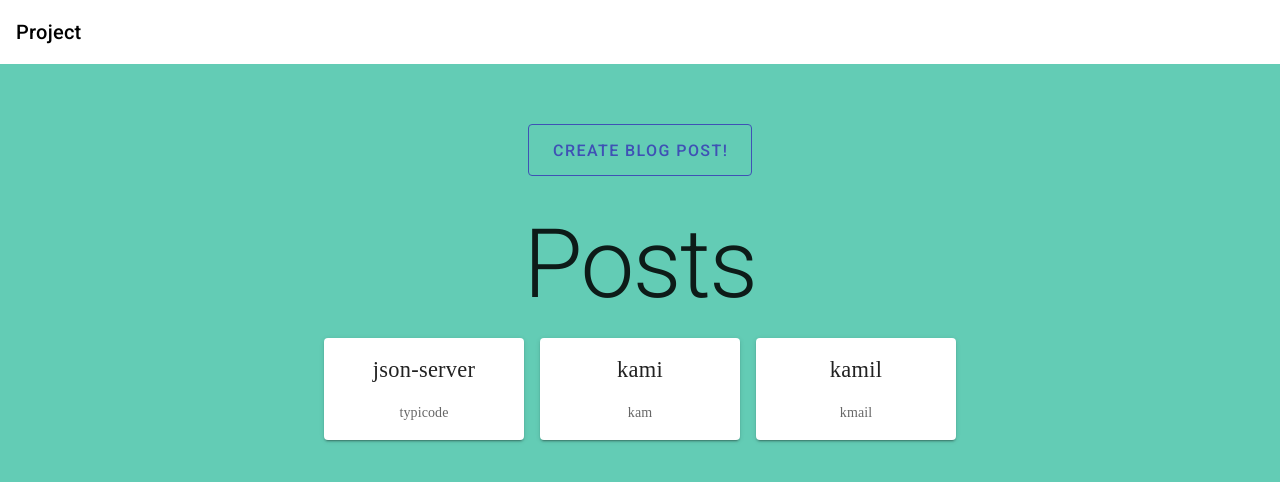
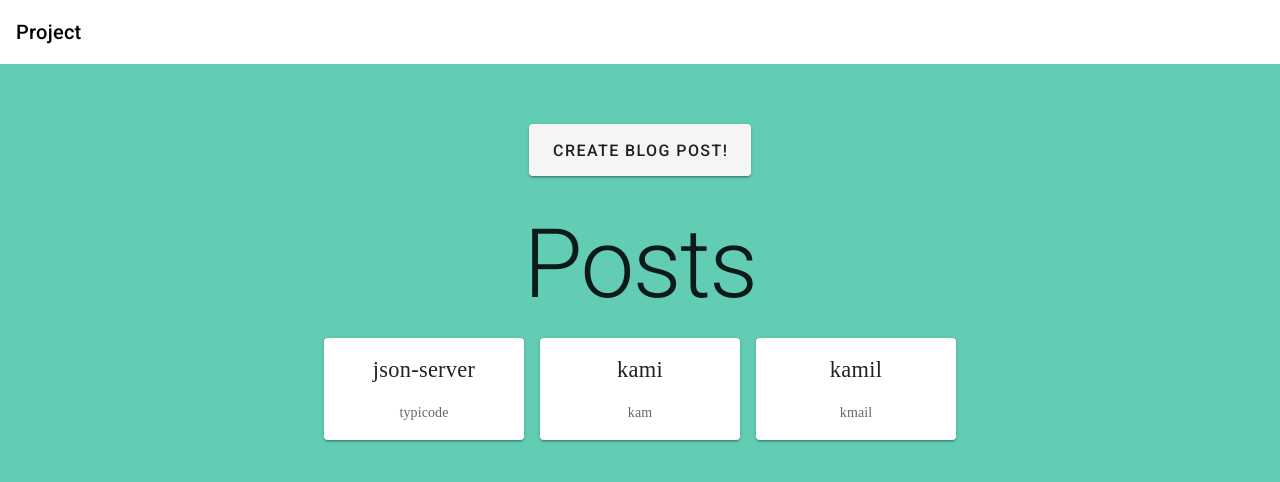
Before and after one commit to DSProject1/frontend, a Nuxt app: page / in a window 1280 px wide. Shown: the top 482 px of the page. Built offline with nearby package versions, Linux system fonts and the light colour scheme; data requests are answered from the project's data file.

Commit message:
Change hero button stylization

```diff
--- a/components/HeroButton.vue
+++ b/components/HeroButton.vue
@@ -1,6 +1,6 @@
 <template>
     <div>
-        <v-btn class="ma-10" x-large outlined color="indigo">Create Blog Post!</v-btn>
+        <v-btn class="ma-10" x-large>Create Blog Post!</v-btn>
     </div>
 </template>
 
```
